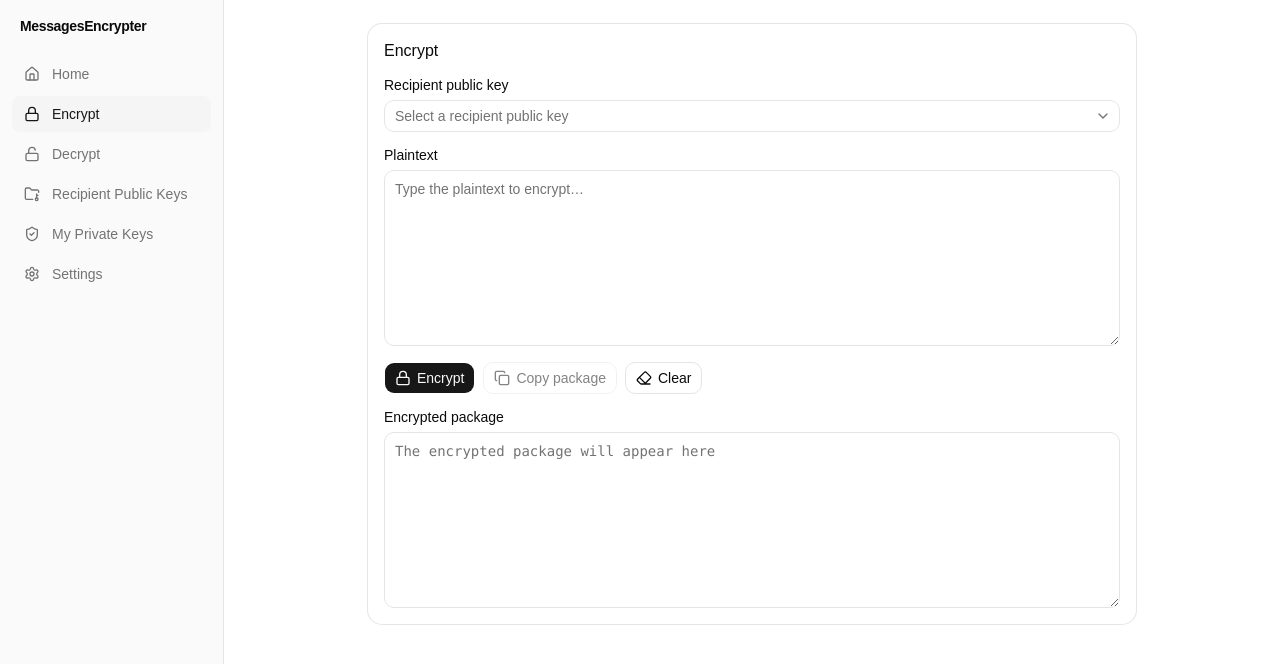
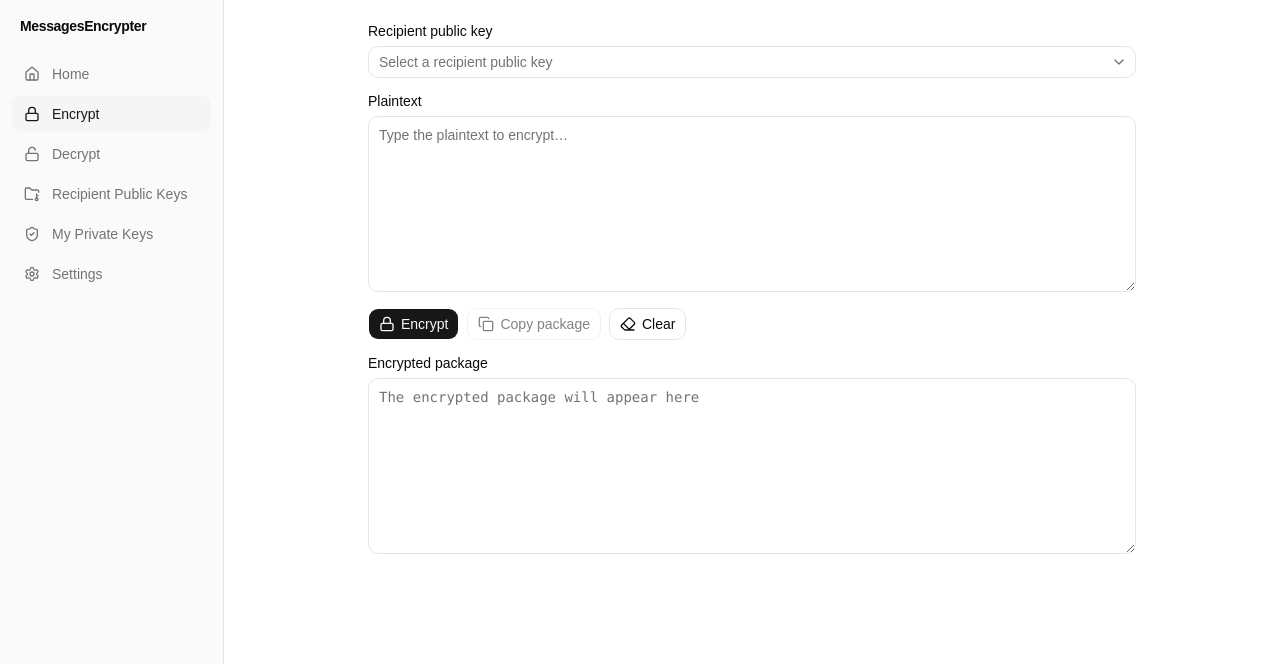
Before and after one commit to BlazeSnow/MessagesEncrypter.Rust, a React (Vite) app: page / in a window 1280 px wide. Both pictures are taken after a click on the button "Encrypt". Shown: the top 664 px of the page. Built offline with nearby package versions, Linux system fonts and the light colour scheme.

Commit message:
样式：加解密两页去掉最外层大卡片
- 表单元素直接平铺（密钥选择、输入框、按钮组），与密钥管理页一致；
  页内不再重复大标题（导航已标明位置）

```diff
--- a/src/pages/DecryptPage.tsx
+++ b/src/pages/DecryptPage.tsx
@@ -4,7 +4,6 @@ import { useTranslation } from "react-i18next";
 import { toast } from "sonner";
 
 import { Button } from "@/components/ui/button";
-import { Card, CardContent, CardHeader, CardTitle } from "@/components/ui/card";
 import { Checkbox } from "@/components/ui/checkbox";
 import {
   Dialog,
@@ -153,11 +152,6 @@ export function DecryptPage() {
 
   return (
     <div className="mx-auto flex w-full max-w-3xl flex-col gap-4">
-      <Card>
-        <CardHeader>
-          <CardTitle>{t("PageTitleDecrypt")}</CardTitle>
-        </CardHeader>
-        <CardContent className="space-y-4">
       <div className="space-y-2">
         <Label htmlFor="private-key">{t("PrivateKeyComboBox.Header")}</Label>
         <Select value={selected} onValueChange={handleSelectChange}>
@@ -212,8 +206,6 @@ export function DecryptPage() {
           className="max-h-64 min-h-40 overflow-y-auto"
         />
       </div>
-        </CardContent>
-      </Card>
 
       <Dialog open={unlockOpen} onOpenChange={setUnlockOpen}>
         <DialogContent>
--- a/src/pages/EncryptPage.tsx
+++ b/src/pages/EncryptPage.tsx
@@ -4,7 +4,6 @@ import { useTranslation } from "react-i18next";
 import { toast } from "sonner";
 
 import { Button } from "@/components/ui/button";
-import { Card, CardContent, CardHeader, CardTitle } from "@/components/ui/card";
 import { Label } from "@/components/ui/label";
 import {
   Select,
@@ -100,11 +99,6 @@ export function EncryptPage() {
 
   return (
     <div className="mx-auto flex w-full max-w-3xl flex-col gap-4">
-      <Card>
-        <CardHeader>
-          <CardTitle>{t("PageTitleEncrypt")}</CardTitle>
-        </CardHeader>
-        <CardContent className="space-y-4">
       <div className="space-y-2">
         <Label htmlFor="recipient-key">{t("RecipientKeyComboBox.Header")}</Label>
         <Select value={selected} onValueChange={handleSelectChange}>
@@ -159,8 +153,6 @@ export function EncryptPage() {
           className="max-h-64 min-h-44 overflow-y-auto font-mono text-xs"
         />
       </div>
-        </CardContent>
-      </Card>
     </div>
   );
 }
```
Also changed, not shown: 1 other file (tests, documents, lock files or other folders). Lines whose indentation alone changed are shown as unchanged.
